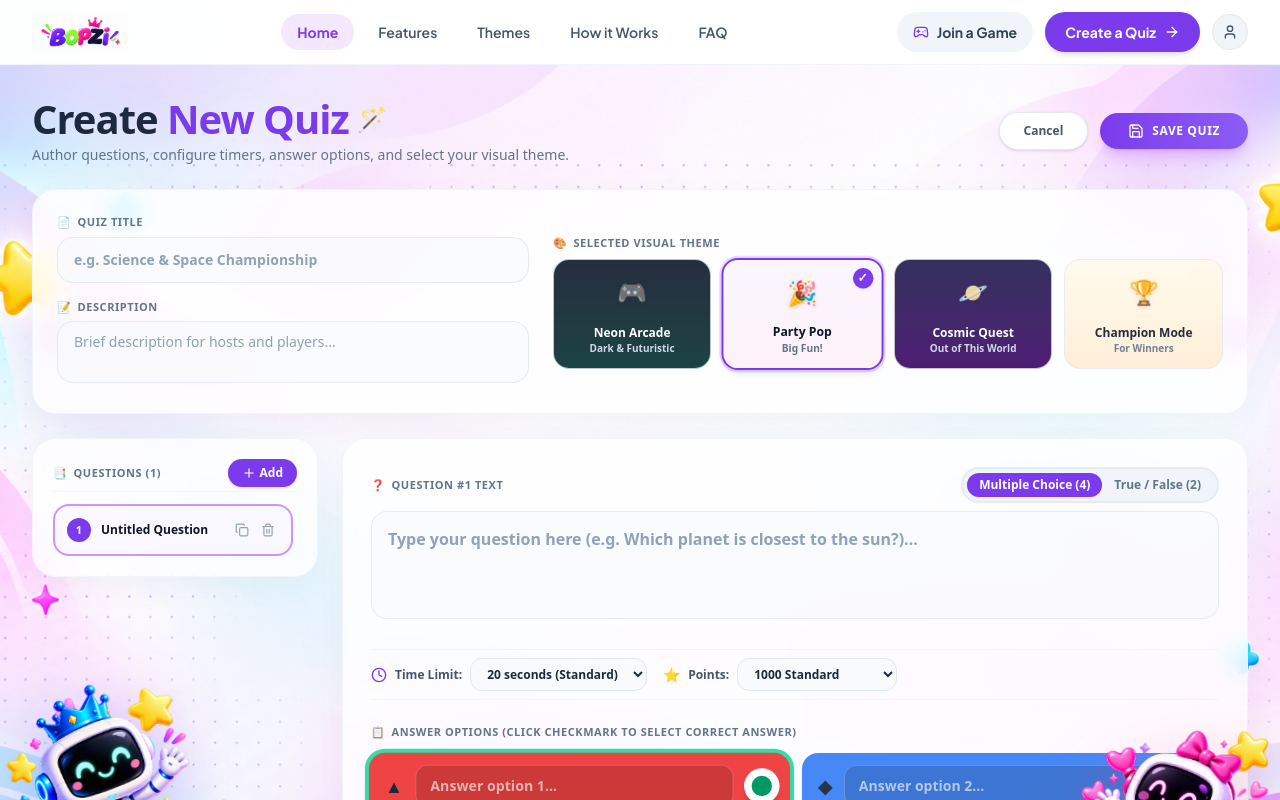
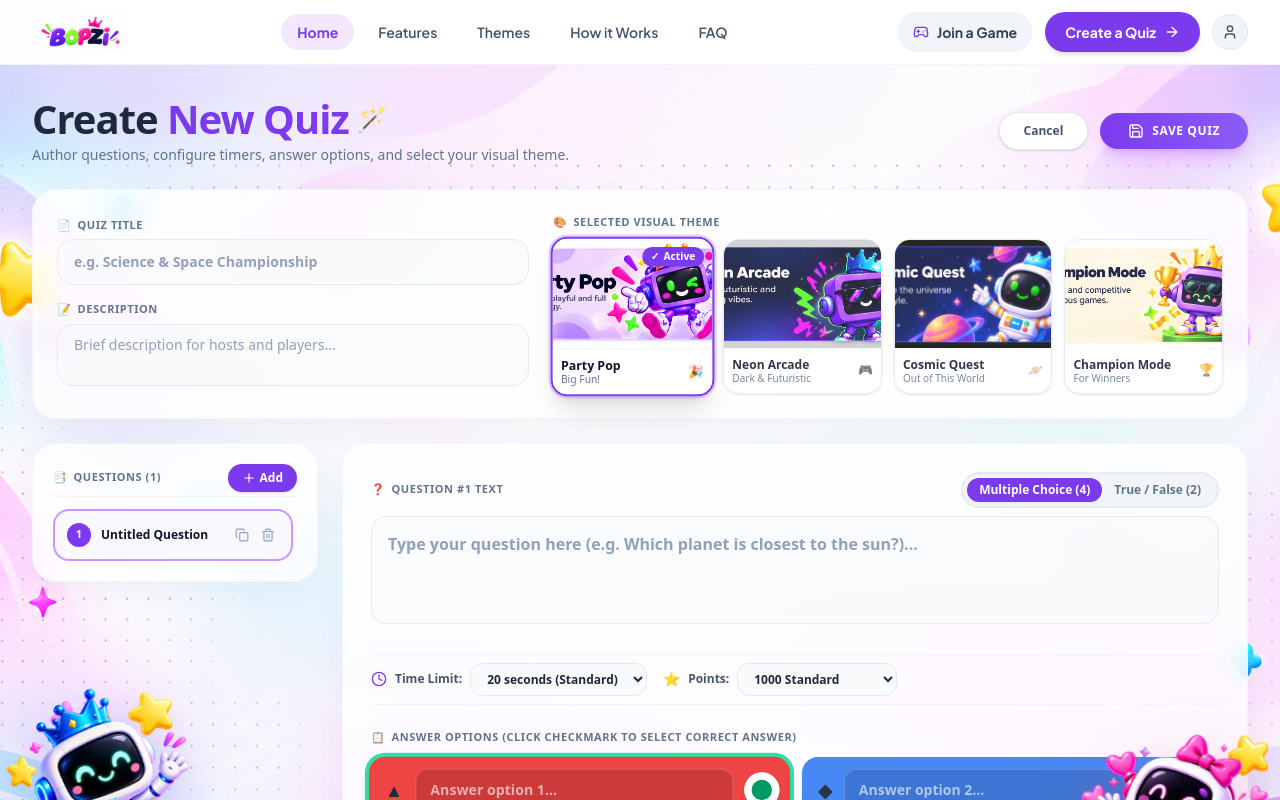
Before and after one commit to ab2030909/Bopzi, a Next.js app: page /quizzes/new in a window 1280 px wide. Shown: the top 800 px of the page. Built offline with nearby package versions, Linux system fonts and the light colour scheme.

Commit message:
Link Home page Choose Your Vibe cards to Create Quiz and add the 4 theme preview images to Quiz Editor

```diff
--- a/src/app/page.tsx
+++ b/src/app/page.tsx
@@ -288,7 +288,7 @@ export default function HomePage() {
         </div>
 
         {/* 4 Theme Cards - All 4 in one row side-by-side */}
-        <div className="grid grid-cols-1 sm:grid-cols-2 lg:grid-cols-4 gap-4 xl:gap-5 items-center">
+        <div className="grid grid-cols-1 sm:grid-cols-2 lg:grid-cols-4 gap-4 xl:gap-5 items-stretch">
           {/* Card 1: Party Pop */}
           <div
             role="button"
@@ -297,20 +297,23 @@ export default function HomePage() {
               setThemeId('party-pop');
               setSelectedVibe('party-pop');
               sounds.playPlayerJoined();
+              router.push('/quizzes/new?theme=party-pop');
             }}
             onKeyDown={(e) => {
               if (e.key === 'Enter' || e.key === ' ') {
                 setThemeId('party-pop');
                 setSelectedVibe('party-pop');
                 sounds.playPlayerJoined();
+                router.push('/quizzes/new?theme=party-pop');
               }
             }}
-            className={`group relative rounded-[28px] overflow-hidden transition-all duration-300 transform hover:-translate-y-1.5 hover:shadow-2xl cursor-pointer focus:outline-none ${
+            className={`group relative rounded-[28px] overflow-hidden transition-all duration-300 transform hover:-translate-y-1.5 hover:shadow-2xl cursor-pointer focus:outline-none flex flex-col justify-between ${
               themeId === 'party-pop'
                 ? 'ring-4 ring-[#8B5CF6] ring-offset-4 ring-offset-white shadow-xl shadow-purple-500/20'
                 : 'hover:ring-2 hover:ring-purple-300 shadow-md'
             }`}
           >
+            <div className="relative">
               <img
                 src="/images/themes/party.png"
                 alt="Party Pop Theme"
@@ -319,9 +322,14 @@ export default function HomePage() {
               {themeId === 'party-pop' && (
                 <div className="absolute top-4 right-4 bg-[#8B5CF6] text-white text-xs font-black px-3.5 py-1.5 rounded-full shadow-lg uppercase tracking-wider flex items-center gap-1.5 z-10 animate-fade-in">
                   <span className="w-2 h-2 rounded-full bg-white animate-pulse" />
-                Active Theme
+                  Active
                 </div>
               )}
+            </div>
+            <div className="p-3 bg-white/95 border-t border-purple-100 flex items-center justify-between">
+              <span className="text-xs font-black text-[#7C3AED]">Create with Party Pop</span>
+              <span className="text-xs font-extrabold text-[#7C3AED] group-hover:translate-x-1 transition-transform">→</span>
+            </div>
           </div>
 
           {/* Card 2: Neon Arcade */}
@@ -332,20 +340,23 @@ export default function HomePage() {
               setThemeId('neon-arcade');
               setSelectedVibe('neon-arcade');
               sounds.playCountdownTick();
+              router.push('/quizzes/new?theme=neon-arcade');
             }}
             onKeyDown={(e) => {
               if (e.key === 'Enter' || e.key === ' ') {
                 setThemeId('neon-arcade');
                 setSelectedVibe('neon-arcade');
                 sounds.playCountdownTick();
+                router.push('/quizzes/new?theme=neon-arcade');
               }
             }}
-            className={`group relative rounded-[28px] overflow-hidden transition-all duration-300 transform hover:-translate-y-1.5 hover:shadow-2xl cursor-pointer focus:outline-none ${
+            className={`group relative rounded-[28px] overflow-hidden transition-all duration-300 transform hover:-translate-y-1.5 hover:shadow-2xl cursor-pointer focus:outline-none flex flex-col justify-between ${
               themeId === 'neon-arcade'
                 ? 'ring-4 ring-[#00F0FF] ring-offset-4 ring-offset-white shadow-xl shadow-cyan-500/20'
                 : 'hover:ring-2 hover:ring-cyan-300 shadow-md'
             }`}
           >
+            <div className="relative">
               <img
                 src="/images/themes/neon.png"
                 alt="Neon Arcade Theme"
@@ -354,9 +365,14 @@ export default function HomePage() {
               {themeId === 'neon-arcade' && (
                 <div className="absolute top-4 right-4 bg-[#00F0FF] text-black text-xs font-black px-3.5 py-1.5 rounded-full shadow-lg uppercase tracking-wider flex items-center gap-1.5 z-10 animate-fade-in">
                   <span className="w-2 h-2 rounded-full bg-black animate-pulse" />
-                Active Theme
+                  Active
                 </div>
               )}
+            </div>
+            <div className="p-3 bg-[#060B1E] border-t border-cyan-500/40 flex items-center justify-between">
+              <span className="text-xs font-black text-cyan-300">Create with Neon Arcade</span>
+              <span className="text-xs font-extrabold text-cyan-300 group-hover:translate-x-1 transition-transform">→</span>
+            </div>
           </div>
 
           {/* Card 3: Cosmic Quest */}
@@ -367,20 +383,23 @@ export default function HomePage() {
               setThemeId('cosmic-quest');
               setSelectedVibe('cosmic-quest');
               sounds.playCountdownTick();
+              router.push('/quizzes/new?theme=cosmic-quest');
             }}
             onKeyDown={(e) => {
               if (e.key === 'Enter' || e.key === ' ') {
                 setThemeId('cosmic-quest');
                 setSelectedVibe('cosmic-quest');
                 sounds.playCountdownTick();
+                router.push('/quizzes/new?theme=cosmic-quest');
               }
             }}
-            className={`group relative rounded-[28px] overflow-hidden transition-all duration-300 transform hover:-translate-y-1.5 hover:shadow-2xl cursor-pointer focus:outline-none ${
+            className={`group relative rounded-[28px] overflow-hidden transition-all duration-300 transform hover:-translate-y-1.5 hover:shadow-2xl cursor-pointer focus:outline-none flex flex-col justify-between ${
               themeId === 'cosmic-quest'
                 ? 'ring-4 ring-[#38BDF8] ring-offset-4 ring-offset-white shadow-xl shadow-sky-500/20'
                 : 'hover:ring-2 hover:ring-blue-300 shadow-md'
             }`}
           >
+            <div className="relative">
               <img
                 src="/images/themes/cosmic.png"
                 alt="Cosmic Quest Theme"
@@ -389,9 +408,14 @@ export default function HomePage() {
               {themeId === 'cosmic-quest' && (
                 <div className="absolute top-4 right-4 bg-[#38BDF8] text-black text-xs font-black px-3.5 py-1.5 rounded-full shadow-lg uppercase tracking-wider flex items-center gap-1.5 z-10 animate-fade-in">
                   <span className="w-2 h-2 rounded-full bg-black animate-pulse" />
-                Active Theme
+                  Active
                 </div>
               )}
+            </div>
+            <div className="p-3 bg-[#071326] border-t border-cyan-500/40 flex items-center justify-between">
+              <span className="text-xs font-black text-amber-300">Create with Cosmic Quest</span>
+              <span className="text-xs font-extrabold text-amber-300 group-hover:translate-x-1 transition-transform">→</span>
+            </div>
           </div>
 
           {/* Card 4: Champion Mode */}
@@ -402,20 +426,23 @@ export default function HomePage() {
               setThemeId('champion-mode');
               setSelectedVibe('champion-mode');
               sounds.playPlayerJoined();
+              router.push('/quizzes/new?theme=champion-mode');
             }}
             onKeyDown={(e) => {
               if (e.key === 'Enter' || e.key === ' ') {
                 setThemeId('champion-mode');
                 setSelectedVibe('champion-mode');
                 sounds.playPlayerJoined();
+                router.push('/quizzes/new?theme=champion-mode');
               }
             }}
-            className={`group relative rounded-[28px] overflow-hidden transition-all duration-300 transform hover:-translate-y-1.5 hover:shadow-2xl cursor-pointer focus:outline-none ${
+            className={`group relative rounded-[28px] overflow-hidden transition-all duration-300 transform hover:-translate-y-1.5 hover:shadow-2xl cursor-pointer focus:outline-none flex flex-col justify-between ${
               themeId === 'champion-mode'
                 ? 'ring-4 ring-[#F59E0B] ring-offset-4 ring-offset-white shadow-xl shadow-amber-500/20'
                 : 'hover:ring-2 hover:ring-amber-300 shadow-md'
             }`}
           >
+            <div className="relative">
               <img
                 src="/images/themes/champion.png"
                 alt="Champion Mode Theme"
@@ -424,9 +451,14 @@ export default function HomePage() {
               {themeId === 'champion-mode' && (
                 <div className="absolute top-4 right-4 bg-[#F59E0B] text-black text-xs font-black px-3.5 py-1.5 rounded-full shadow-lg uppercase tracking-wider flex items-center gap-1.5 z-10 animate-fade-in">
                   <span className="w-2 h-2 rounded-full bg-black animate-pulse" />
-                Active Theme
+                  Active
                 </div>
               )}
+            </div>
+            <div className="p-3 bg-amber-50/90 border-t border-amber-200 flex items-center justify-between">
+              <span className="text-xs font-black text-amber-700">Create with Champion Mode</span>
+              <span className="text-xs font-extrabold text-amber-700 group-hover:translate-x-1 transition-transform">→</span>
+            </div>
           </div>
         </div>
       </section>
--- a/src/app/quizzes/new/page.tsx
+++ b/src/app/quizzes/new/page.tsx
@@ -1,5 +1,16 @@
+import React, { Suspense } from 'react';
 import { QuizEditorForm } from '@/components/quiz/QuizEditorForm';
 
 export default function NewQuizPage() {
-  return <QuizEditorForm isEditing={false} />;
+  return (
+    <Suspense
+      fallback={
+        <div className="min-h-screen flex items-center justify-center bg-slate-950 text-white font-bold text-sm">
+          Loading Quiz Creator...
+        </div>
+      }
+    >
+      <QuizEditorForm isEditing={false} />
+    </Suspense>
+  );
 }
--- a/src/components/quiz/QuizEditorForm.tsx
+++ b/src/components/quiz/QuizEditorForm.tsx
@@ -1,7 +1,7 @@
 'use client';
 
-import React, { useState } from 'react';
-import { useRouter } from 'next/navigation';
+import React, { useState, useEffect } from 'react';
+import { useRouter, useSearchParams } from 'next/navigation';
 import { useTheme } from '@/components/theme/ThemeProvider';
 import { Quiz, Question, QuestionType, AnswerOption } from '@/types/quiz';
 import { THEMES, ThemeId } from '@/types/theme';
@@ -27,11 +27,21 @@ interface QuizEditorFormProps {
 
 export function QuizEditorForm({ initialQuiz, isEditing = false }: QuizEditorFormProps) {
   const router = useRouter();
+  const searchParams = useSearchParams();
+  const themeParam = searchParams?.get('theme') as ThemeId | null;
   const { theme } = useTheme();
 
   const [title, setTitle] = useState(initialQuiz?.title || '');
   const [description, setDescription] = useState(initialQuiz?.description || '');
-  const [themeId, setSelectedThemeId] = useState<ThemeId>(initialQuiz?.theme_id || 'party-pop');
+  const [themeId, setSelectedThemeId] = useState<ThemeId>(
+    initialQuiz?.theme_id || (themeParam && THEMES[themeParam] ? themeParam : 'party-pop')
+  );
+
+  useEffect(() => {
+    if (!initialQuiz && themeParam && THEMES[themeParam]) {
+      setSelectedThemeId(themeParam);
+    }
+  }, [themeParam, initialQuiz]);
   const [questions, setQuestions] = useState<Question[]>(
     initialQuiz?.questions || [
       {
@@ -424,44 +434,35 @@ export function QuizEditorForm({ initialQuiz, isEditing = false }: QuizEditorFor
             <div className="grid grid-cols-2 sm:grid-cols-4 gap-3">
               {[
                 {
+                  id: 'party-pop' as ThemeId,
+                  name: 'Party Pop',
+                  tag: 'Big Fun!',
+                  img: '/images/themes/party.png',
+                  accent: '#7C3AED',
+                },
+                {
                   id: 'neon-arcade' as ThemeId,
                   name: 'Neon Arcade',
                   tag: 'Dark & Futuristic',
-                  bg: isNeon ? 'bg-gradient-to-b from-[#0F172A] to-[#022C22]' : 'bg-gradient-to-b from-slate-900 to-teal-950',
-                  icon: '🎮',
+                  img: '/images/themes/neon.png',
                   accent: '#06B6D4',
-                  darkText: false,
-                },
-                {
-                  id: 'party-pop' as ThemeId,
-                  name: 'Party Pop',
-                  tag: 'Big Fun!',
-                  bg: 'bg-gradient-to-b from-purple-50 to-pink-50',
-                  icon: '🎉',
-                  accent: '#7C3AED',
-                  darkText: true,
                 },
                 {
                   id: 'cosmic-quest' as ThemeId,
                   name: 'Cosmic Quest',
                   tag: 'Out of This World',
-                  bg: 'bg-gradient-to-b from-indigo-950 to-purple-950',
-                  icon: '🪐',
-                  accent: '#8B5CF6',
-                  darkText: false,
+                  img: '/images/themes/cosmic.png',
+                  accent: '#F59E0B',
                 },
                 {
                   id: 'champion-mode' as ThemeId,
                   name: 'Champion Mode',
                   tag: 'For Winners',
-                  bg: 'bg-gradient-to-b from-amber-50 to-orange-100',
-                  icon: '🏆',
+                  img: '/images/themes/champion.png',
                   accent: '#F59E0B',
-                  darkText: true,
                 },
               ].map((t) => {
                 const isSelected = themeId === t.id;
-                const isLightCard = t.darkText;
 
                 return (
                   <button
@@ -471,41 +472,58 @@ export function QuizEditorForm({ initialQuiz, isEditing = false }: QuizEditorFor
                       setSelectedThemeId(t.id);
                       sounds.playCountdownTick();
                     }}
-                    className={`relative p-3 rounded-2xl text-center transition-all flex flex-col items-center justify-between min-h-[110px] overflow-hidden ${
-                      t.bg
-                    } ${
+                    className={`relative rounded-2xl overflow-hidden text-center transition-all flex flex-col group cursor-pointer ${
                       isSelected
                         ? isNeon && t.id === 'neon-arcade'
-                          ? 'border-2 border-cyan-300 shadow-[0_0_25px_rgba(6,182,212,0.9),inset_0_0_15px_rgba(6,182,212,0.4)] ring-2 ring-cyan-400 scale-[1.03]'
+                          ? 'border-2 border-cyan-300 shadow-[0_0_25px_rgba(6,182,212,0.9)] ring-2 ring-cyan-400 scale-[1.03]'
                           : isCosmic && t.id === 'cosmic-quest'
-                          ? 'border-2 border-amber-300 shadow-[0_0_25px_rgba(251,191,36,0.8),inset_0_0_15px_rgba(251,191,36,0.3)] ring-2 ring-amber-400/80 scale-[1.03]'
-                          : 'border-2 border-[#7C3AED] shadow-md ring-2 ring-purple-400/30 scale-[1.02]'
+                          ? 'border-2 border-amber-300 shadow-[0_0_25px_rgba(251,191,36,0.8)] ring-2 ring-amber-400 scale-[1.03]'
+                          : 'border-2 border-[#7C3AED] shadow-xl ring-2 ring-purple-400/40 scale-[1.03]'
                         : isNeon || isCosmic
-                          ? 'border-2 border-slate-700/80 hover:border-cyan-500/60 shadow-[0_0_10px_rgba(0,0,0,0.5)] hover:shadow-[0_0_15px_rgba(6,182,212,0.3)] hover:scale-105 opacity-80 hover:opacity-100'
-                          : 'border border-slate-200/80 hover:scale-105 opacity-90 hover:opacity-100'
+                          ? 'border-2 border-slate-700/80 hover:border-cyan-500/60 shadow-[0_0_10px_rgba(0,0,0,0.5)] hover:scale-105 opacity-80 hover:opacity-100'
+                          : 'border border-slate-200 hover:border-purple-300 shadow-sm hover:shadow-md hover:scale-105 opacity-85 hover:opacity-100'
                     }`}
                   >
-                    {/* Selected Checkmark in Top Right */}
+                    {/* Theme Preview Image */}
+                    <div className="relative w-full aspect-[16/11] bg-black/20 overflow-hidden">
+                      <img
+                        src={t.img}
+                        alt={t.name}
+                        className="w-full h-full object-cover transition-transform duration-300 group-hover:scale-105"
+                      />
+                      {/* Active Indicator Pill */}
                       {isSelected && (
-                      <span className={`absolute top-2 right-2 w-5 h-5 rounded-full flex items-center justify-center text-xs font-black shadow-sm ${
+                        <div className={`absolute top-2 right-2 text-[10px] font-black px-2 py-0.5 rounded-full shadow-md flex items-center gap-1 ${
                           isNeon && t.id === 'neon-arcade'
-                          ? 'bg-cyan-400 text-slate-950 shadow-[0_0_15px_rgba(6,182,212,1)]'
+                            ? 'bg-cyan-400 text-slate-950'
                             : isCosmic && t.id === 'cosmic-quest'
-                          ? 'bg-amber-400 text-slate-950 shadow-[0_0_15px_rgba(251,191,36,1)]'
+                            ? 'bg-amber-400 text-slate-950'
                             : 'bg-[#7C3AED] text-white'
                         }`}>
-                        ✓
-                      </span>
+                          <span>✓</span> Active
+                        </div>
                       )}
+                    </div>
 
-                    <div className="text-2xl mt-1 select-none filter drop-shadow-sm">{t.icon}</div>
-                    <div className="mt-2">
-                      <div className={`text-xs font-black ${isLightCard ? 'text-[#0F172A]' : 'text-white'}`}>
+                    {/* Bottom Label Bar */}
+                    <div className={`p-2 w-full text-left flex items-center justify-between ${
+                      isNeon
+                        ? 'bg-[#030712] border-t border-cyan-500/40'
+                        : isCosmic
+                        ? 'bg-[#040C1A] border-t border-cyan-500/30'
+                        : 'bg-white border-t border-slate-100'
+                    }`}>
+                      <div>
+                        <div className={`text-xs font-black leading-tight ${isNeon || isCosmic ? 'text-white' : 'text-[#0F172A]'}`}>
                           {t.name}
                         </div>
-                      <div className={`text-[10px] font-bold ${isLightCard ? 'text-slate-500' : 'text-slate-300'}`}>
+                        <div className={`text-[10px] font-medium leading-tight ${isNeon || isCosmic ? 'text-slate-400' : 'text-slate-500'}`}>
                           {t.tag}
                         </div>
+                      </div>
+                      <span className="text-xs">
+                        {t.id === 'neon-arcade' ? '🎮' : t.id === 'cosmic-quest' ? '🪐' : t.id === 'champion-mode' ? '🏆' : '🎉'}
+                      </span>
                     </div>
                   </button>
                 );
```
Lines whose indentation alone changed are shown as unchanged.
